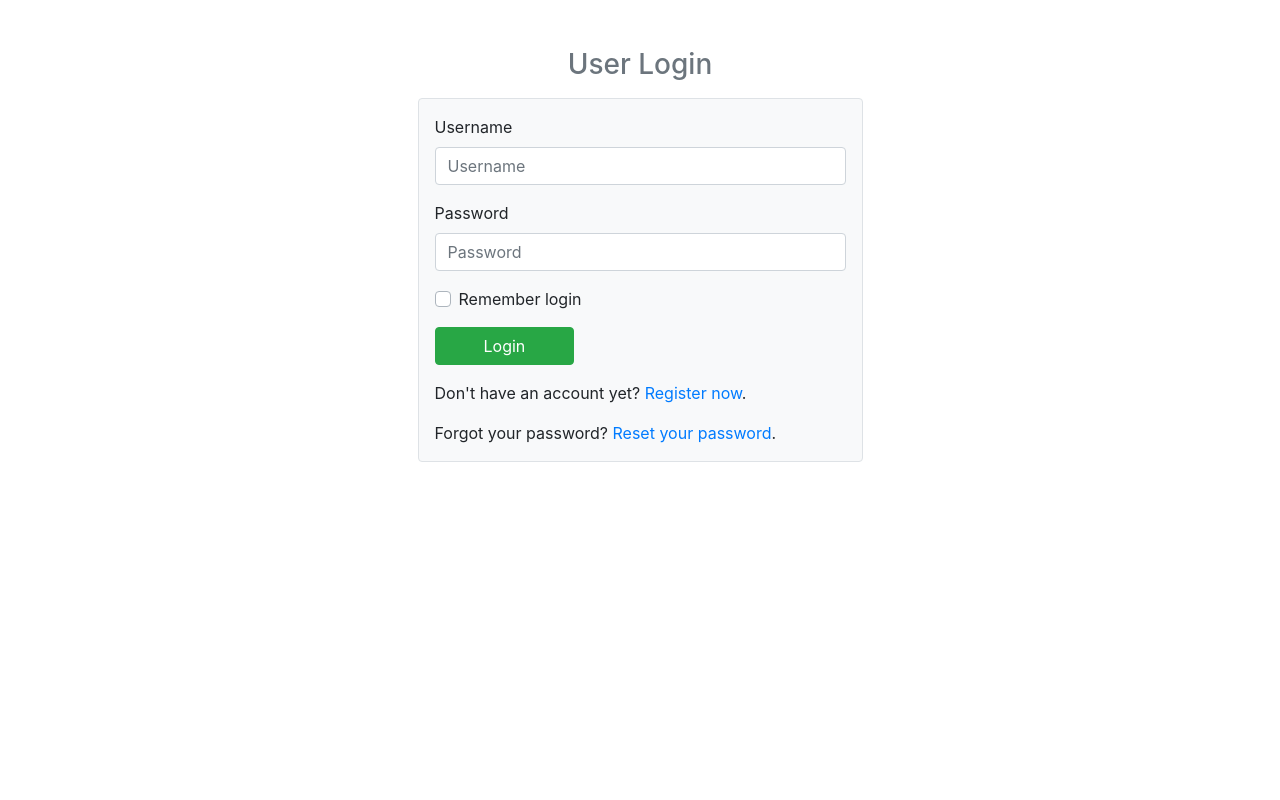
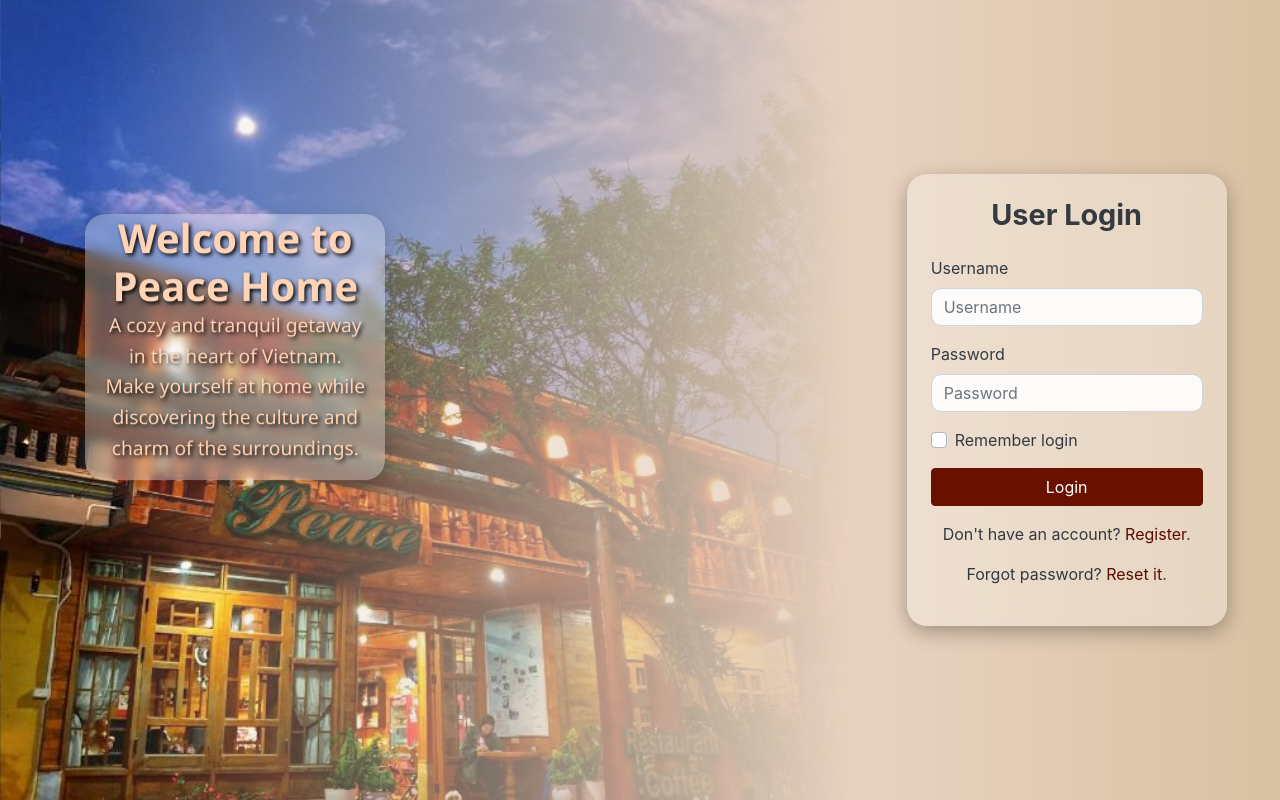
Before and after one commit to TrinhNghi/Final-Software-Engineering, a PHP site: page /login.php in a window 1280 px wide. Run offline with PHP 8.4, Linux system fonts and the light colour scheme; some libraries are stand-ins or nearby versions.

Commit message:
Login got style

```diff
--- a/login.php
+++ b/login.php
@@ -64,42 +64,168 @@
     <script src="https://ajax.googleapis.com/ajax/libs/jquery/3.5.1/jquery.min.js"></script>
     <script src="https://cdnjs.cloudflare.com/ajax/libs/popper.js/1.16.0/umd/popper.min.js"></script>
     <script src="https://maxcdn.bootstrapcdn.com/bootstrap/4.5.2/js/bootstrap.min.js"></script>
+    <style>
+    /* Updated style for left side text overlay */
+.left-text-overlay {
+    position: absolute;
+    top: 50%;
+    left: 10%;
+    transform: translateY(-70%);
+    color: #ffd3b6; /* Light color for text */
+    z-index: 2;
+    max-width: 400px;
+    font-family: 'Segoe UI', sans-serif;
+    text-shadow: 2px 2px 4px rgba(0, 0, 0, 1); /* Shadow effect for readability */
+
+    background-color: rgba(255, 255, 255, 0.3); /* soft warm white */
+    backdrop-filter: blur(6px);
+    border-radius: 20px;
+    width: 100%;
+    max-width: 300px; /* smaller form width */
+    box-shadow: 0 4px 16px rgba(0, 0, 0, 0.2);
+}
+.left-text-overlay h1 {
+    font-size: 2.5rem;
+    font-weight: bold;
+    margin: auto;
+    text-align: center;
+}
+
+.left-text-overlay p {
+    font-size: 1.2rem;
+    line-height: 1.6;
+    padding: 0 20px;
+    text-align: center;
+}
+/* Update the login box style to match */
+.login-box {
+    background-color: rgba(255, 255, 255, 0.3); /* Soft white */
+    backdrop-filter: blur(10px); /* Increased blur for better effect */
+    border-radius: 20px;
+    width: 100%;
+    max-width: 320px; /* Slightly wider form */
+    box-shadow: 0 6px 20px rgba(0, 0, 0, 0.3); /* Deeper shadow for the form */
+    padding: 30px 20px; /* Increased padding for more spacing */
+    border-radius: 1;
+}
+
+/* Adjust background gradient and color */
+.gradient-bg {
+    background: linear-gradient(to right, rgba(232, 211, 192, 1), rgba(201, 167, 123, 0.7)); /* Softer gradient */
+    display: flex;
+    justify-content: center;
+    align-items: center;
+    height: 100vh;
+}
+
+/* Login form text */
+.login-box h3 {
+    font-size: 1.8rem;
+    color: #6a1000; /* Match the dark red from the theme */
+    font-weight: bold;
+    text-align: center;
+}
+
+/* Form input field style */
+.form-control {
+    background-color: rgba(255, 255, 255, 0.9); /* Light background for form fields */
+    color: #6a1000; /* Dark red text */
+    border-radius: 10px; /* Rounded corners */
+}
+
+/* Input focus style */
+.form-control:focus {
+    border-color: #6a1000; /* Dark red border on focus */
+    box-shadow: 0 0 5px rgba(106, 16, 0, 0.8); /* Slight shadow effect */
+}
+
+/* Button styling */
+.btn-success {
+    background-color: #6a1000; /* Dark red button */
+    border-color: #6a1000;
+    color: white;
+}
+
+.btn-success:hover {
+    background-color: #5a0e00; /* Darker red on hover */
+    border-color: #5a0e00;
+}
+
+/* Links style */
+.text-primary {
+    color: #5a0e00 !important; /* Light color for links to match the left side theme */
+}
+
+.bg-image {
+    background-image: url('images/login-bg.jpg');
+    background-size: cover;
+    background-position: center;
+    position: relative;
+    width: 100%;
+    height: 100%;
+}
+
+/* Overlay that fades the image into a warm color */
+.image-overlay {
+    position: absolute;
+    top: 0;
+    right: 0;
+    bottom: 0;
+    left: 0;
+    background: linear-gradient(to right, rgba(0, 0, 0, 0) 10%, rgba(232, 211, 192, 1) 100%);
+    z-index: 1;
+}
+
+</style>
 </head>
 <body>
-<div class="container">
-    <div class="row justify-content-center">
-        <div class="col-md-6 col-lg-5">
-            <h3 class="text-center text-secondary mt-5 mb-3">User Login</h3>
-            <form method="post" action="" class="border rounded w-100 mb-5 mx-auto px-3 pt-3 bg-light">
+<div class="container-fluid vh-100 d-flex p-0">
+    <!-- Left image side -->
+    <div class="col-8 d-none d-md-block p-0 position-relative">
+    <div class="left-text-overlay">
+        <h1>Welcome to Peace Home</h1>
+        <p>A cozy and tranquil getaway in the heart of Vietnam. Make yourself at home while discovering the culture and charm of the surroundings.</p>
+    </div>
+    <div class="h-100 w-100 bg-image position-relative">
+        <div class="image-overlay"></div>
+    </div>
+</div>
+
+
+<!-- Right form side -->
+<div class="col-4 d-flex align-items-center justify-content-center gradient-bg">
+    <div class="login-box p-4">
+        <h3 class="text-center text-dark mb-4">User Login</h3>
+        <form method="post" action="">
             <div class="form-group">
-                    <label for="username">Username</label>
+                <label for="user" class="text-dark">Username</label>
                 <input value="<?= $user ?>" name="user" id="user" type="text" class="form-control" placeholder="Username">
             </div>
             <div class="form-group">
-                    <label for="password">Password</label>
+                <label for="password" class="text-dark">Password</label>
                 <input name="pass" value="<?= $pass ?>" id="password" type="password" class="form-control" placeholder="Password">
             </div>
             <div class="form-group custom-control custom-checkbox">
                 <input <?= isset($_POST['remember']) ? 'checked' : '' ?> name="remember" type="checkbox" class="custom-control-input" id="remember">
-                    <label class="custom-control-label" for="remember">Remember login</label>
+                <label class="custom-control-label text-dark" for="remember">Remember login</label>
             </div>
             <div class="form-group">
-                    <?php
-                        if (!empty($error)) {
-                            echo "<div class='alert alert-danger'>$error</div>";
-                        }
-                    ?>
-                    <button class="btn btn-success px-5">Login</button>
+                <?php if (!empty($error)): ?>
+                    <div class='alert alert-danger'><?= $error ?></div>
+                <?php endif; ?>
+                <button class="btn btn-success w-100">Login</button>
             </div>
-                <div class="form-group">
-                    <p>Don't have an account yet? <a href="register.php">Register now</a>.</p>
-                    <p>Forgot your password? <a href="forgot.php">Reset your password</a>.</p>
+            <div class="form-group text-center">
+                <p class="text-dark">Don't have an account? <a href="register.php" class="text-primary">Register</a>.</p>
+                <p class="text-dark">Forgot password? <a href="forgot.php" class="text-primary">Reset it</a>.</p>
             </div>
         </form>
-
-        </div>
     </div>
 </div>
 
+
+
+</div>
 </body>
+
 </html>
```
Also changed, not shown: images/login-bg.jpg (added). Lines whose indentation alone changed are shown as unchanged.
